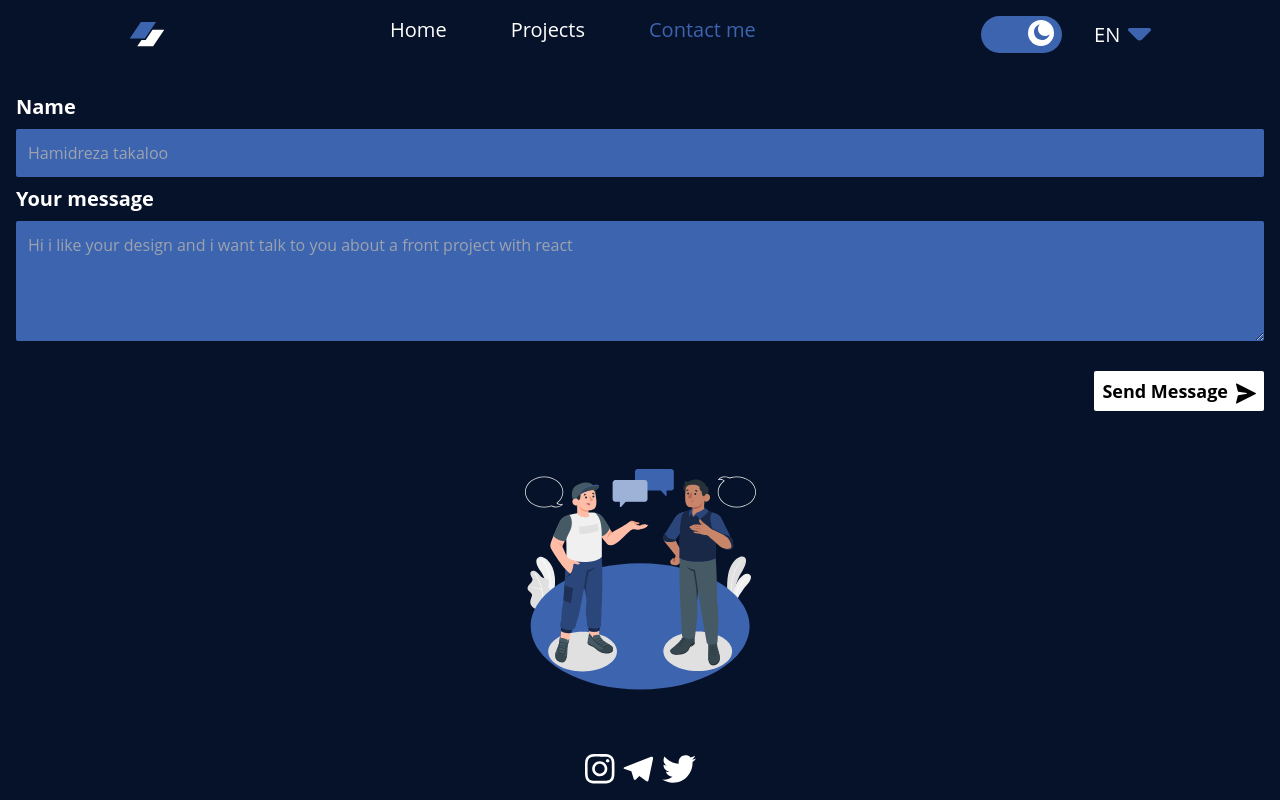
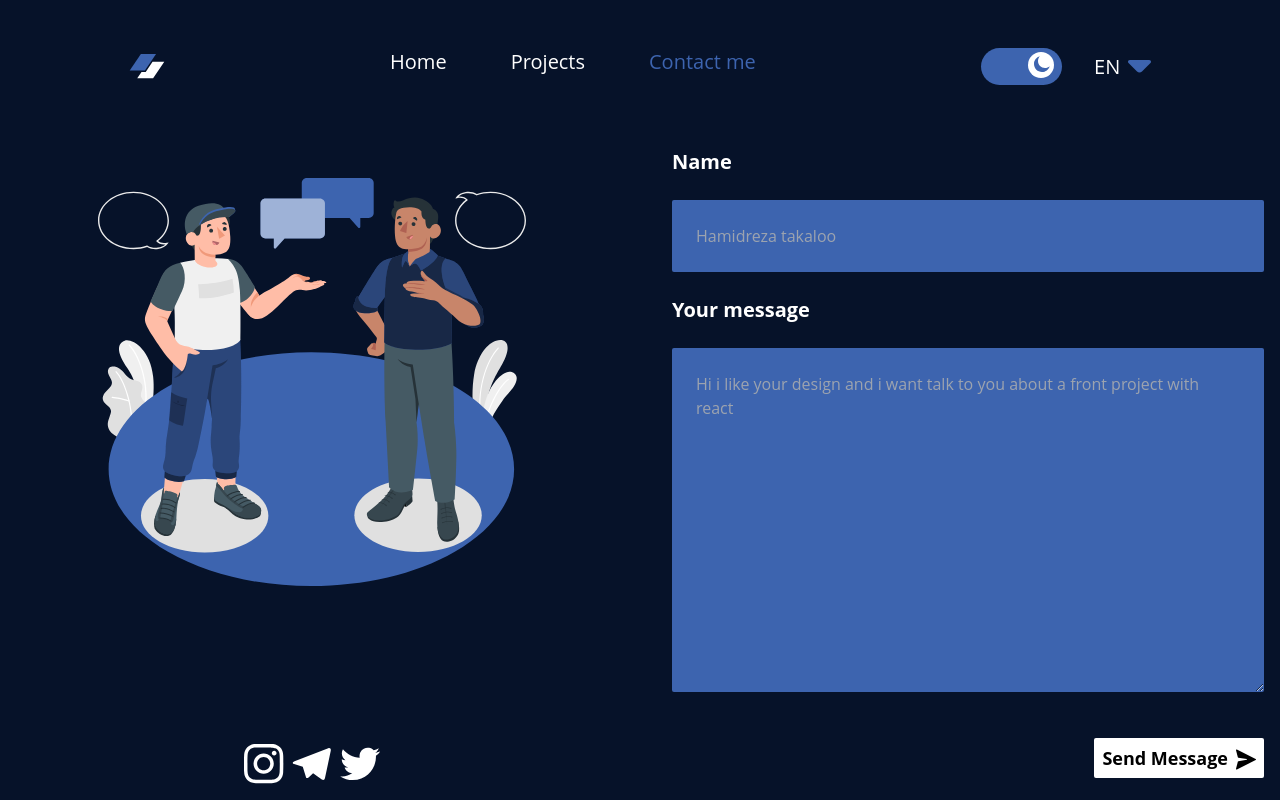
Before and after one commit to hamidrezatakloo/portfolio, a Next.js app: page /contact in a window 1280 px wide. Built offline with nearby package versions, Linux system fonts and the light colour scheme.

Commit message:
Set responsive contact page in desktop view

```diff
--- a/src/pages/_app.js
+++ b/src/pages/_app.js
@@ -3,7 +3,7 @@ import Navigation from "../components/Navigation";
 
 export default function App({ Component, pageProps }) {
   return (
-    <div className="bg-primary min-h-screen p-4 pb-0 flex flex-col">
+    <div className="bg-primary min-h-screen p-4 pb-0 sm:pt-12 flex flex-col">
       <Navigation />
       <Component {...pageProps} />
     </div>
--- a/src/pages/contact.js
+++ b/src/pages/contact.js
@@ -1,34 +1,39 @@
 const Contact = () => {
   return (
-    <div className="flex-1 flex flex-col">
-      <form className="mt-10">
+    <div className="flex-1 flex flex-col sm:flex-row-reverse sm:items-center sm:justify-between sm:gap-16">
+      <form className="mt-10 sm:flex-1">
+        <div className="max-w-[692px]">
           <label htmlFor="name" className="text-white text-xl font-bold block">
             Name
           </label>
           <input
             id="name"
-          className="bg-secondary text-[#AFBEDC] p-3 rounded-[2px] my-2 w-full"
+            className="bg-secondary text-[#AFBEDC] p-3 sm:p-6 rounded-[2px] my-2 sm:my-6 w-full"
             placeholder="Hamidreza takaloo"
           />
-        <label htmlFor="message" className="text-white text-xl font-bold block">
+          <label
+            htmlFor="message"
+            className="text-white text-xl font-bold block"
+          >
             Your message
           </label>
           <textarea
             id="message"
-          className="bg-secondary text-[#AFBEDC] p-3 rounded-[2px] my-2 w-full min-h-[120px]"
+            className="bg-secondary text-[#AFBEDC] p-3 sm:p-6 rounded-[2px] my-2 sm:my-6 w-full min-h-[120px] sm:h-[344px]"
             placeholder="Hi i like your design and i want talk to you about a front project with react"
           ></textarea>
           <button className="bg-white text-lg font-bold px-2 py-1.5 rounded-[2px] ml-auto block mt-4">
             Send Message
             <img src="Send.svg" className="ml-2 inline-block" />
           </button>
+        </div>
       </form>
-      <div className="flex-1 flex flex-col items-center justify-end gap-16">
-        <img src="amico.svg" />
-        <div className="flex gap-2 mb-4">
-          <img src="instagram.svg" />
-          <img src="telegram.svg" />
-          <img src="twitter.svg" />
+      <div className="flex-1  sm:self-stretch sm:justify-between flex flex-col items-center justify-end gap-16">
+        <img src="amico.svg" className="sm:w-[428px] sm:my-auto" />
+        <div className="flex gap-2 mb-4 sm:self-center">
+          <img src="instagram.svg" className="sm:w-10" />
+          <img src="telegram.svg" className="sm:w-10" />
+          <img src="twitter.svg" className="sm:w-10" />
         </div>
       </div>
     </div>
```
Lines whose indentation alone changed are shown as unchanged.
